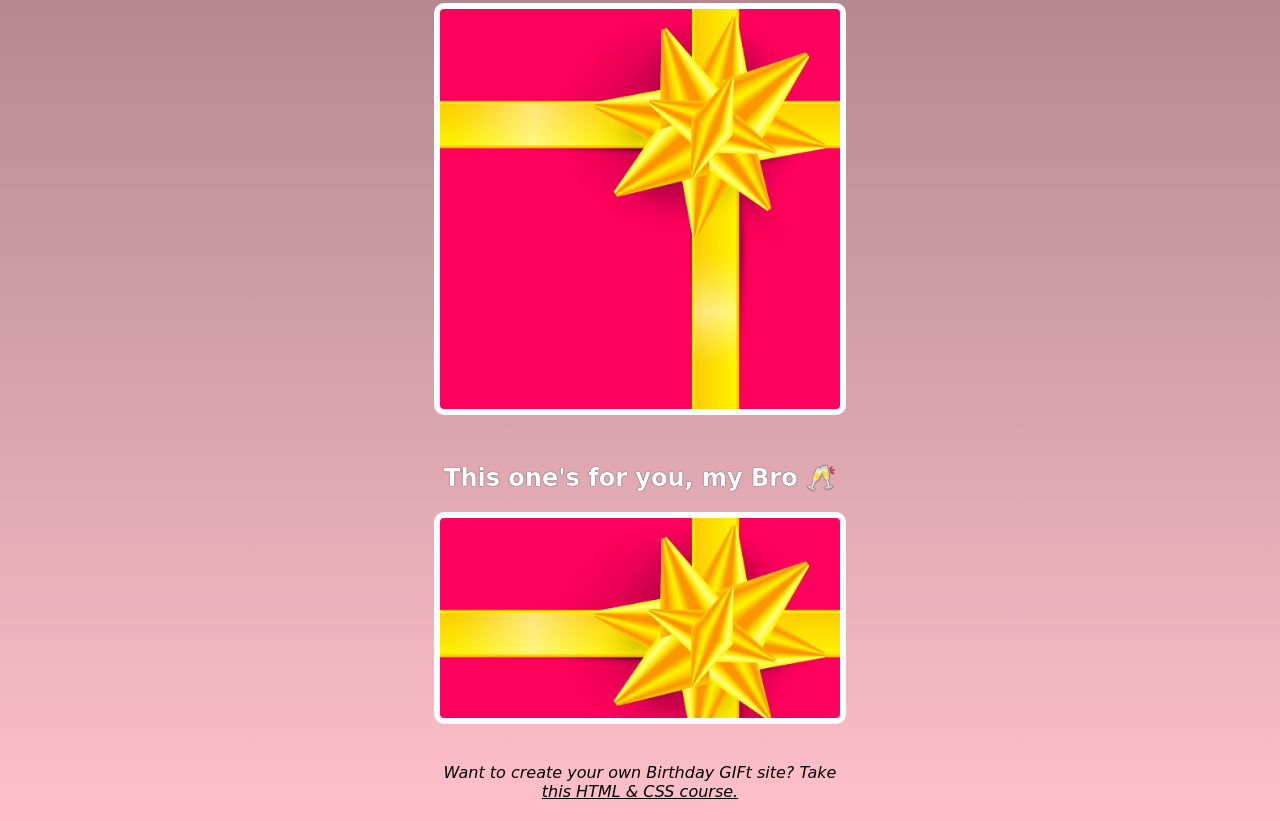
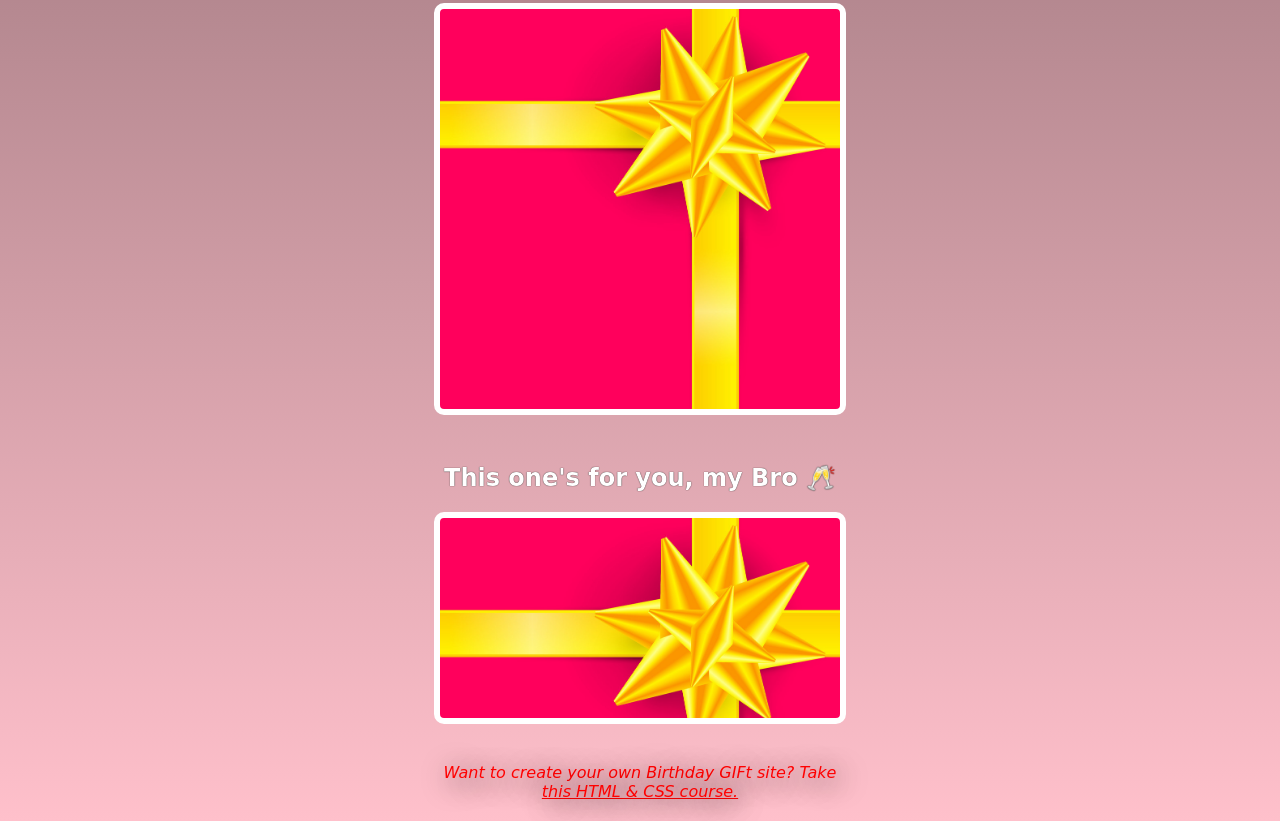
Before and after one commit to CortezO5-1/birthday_gift_site, a website built with Vite: page index.html in a window 1280 px wide. Shown: the part 2003-2824 px from the top of the page. Built offline with nearby package versions, Linux system fonts and the light colour scheme; a web font is replaced by a local one.

Commit message:
Update styles.css

```diff
--- a/styles.css
+++ b/styles.css
@@ -9,8 +9,12 @@ h1, h2, h3, h4 {
     text-shadow: 0 0 1px black;
 }
 
+p, a {
+text-shadow: 5px 5px 29px black;
+}
+
 p{
-    color:  black;
+    color: red;
 }
 
 
@@ -94,17 +98,5 @@ p{
 }
 
 a {
-    color: rgb(0, 0, 0);
+    color: red;
 }
-
-/*
-Add the footer paragraph according to the design.
-Configure the anchor tag to open the link in a new tab.
-Forgotten how to do it? Google it!
-
-Link:
-https://scrimba.com/learn/htmlandcss
-
-Text:
-Want to create your own Birthday GIFt site? Take this HTML & CSS course.
-*/
```
